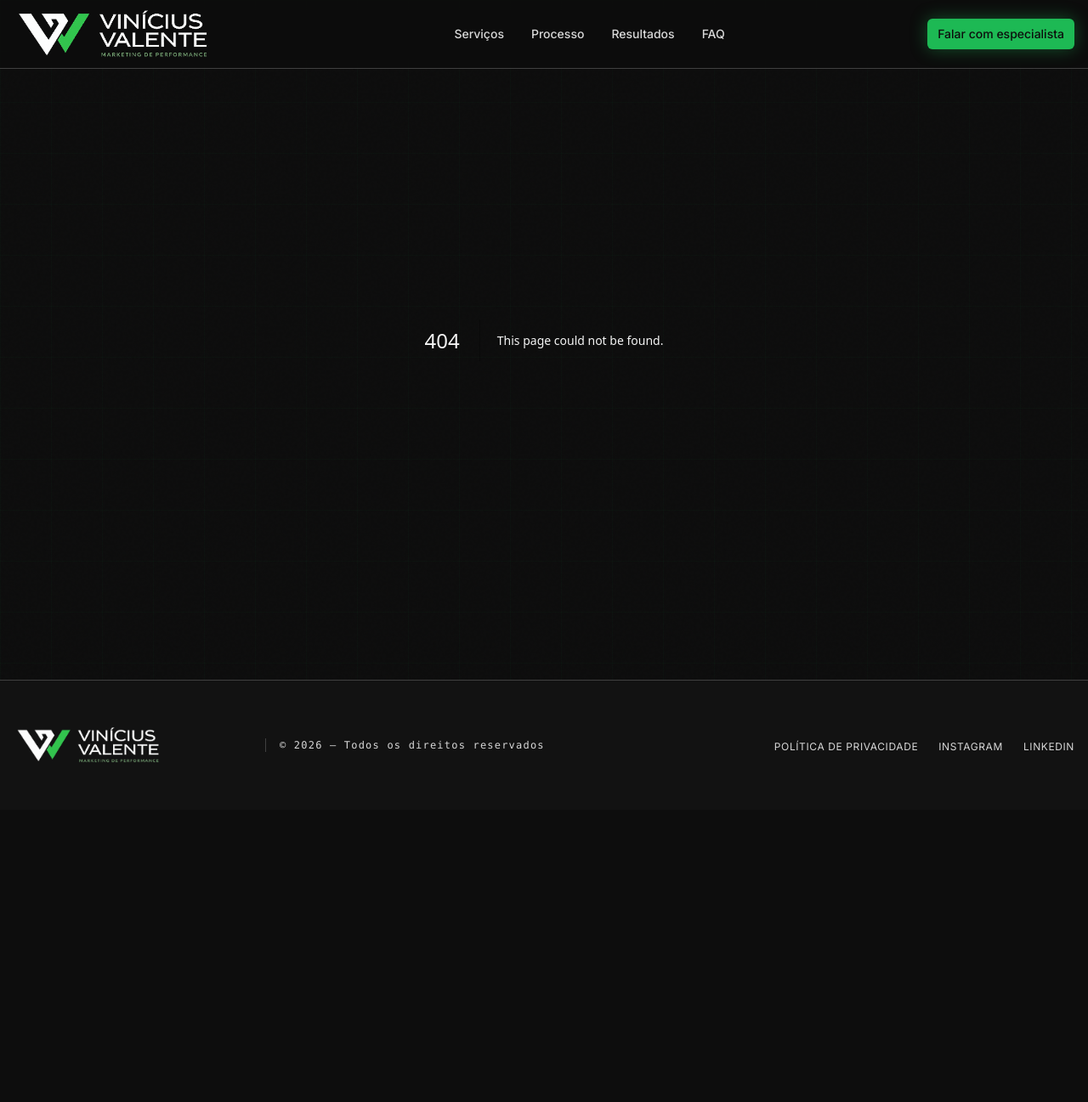
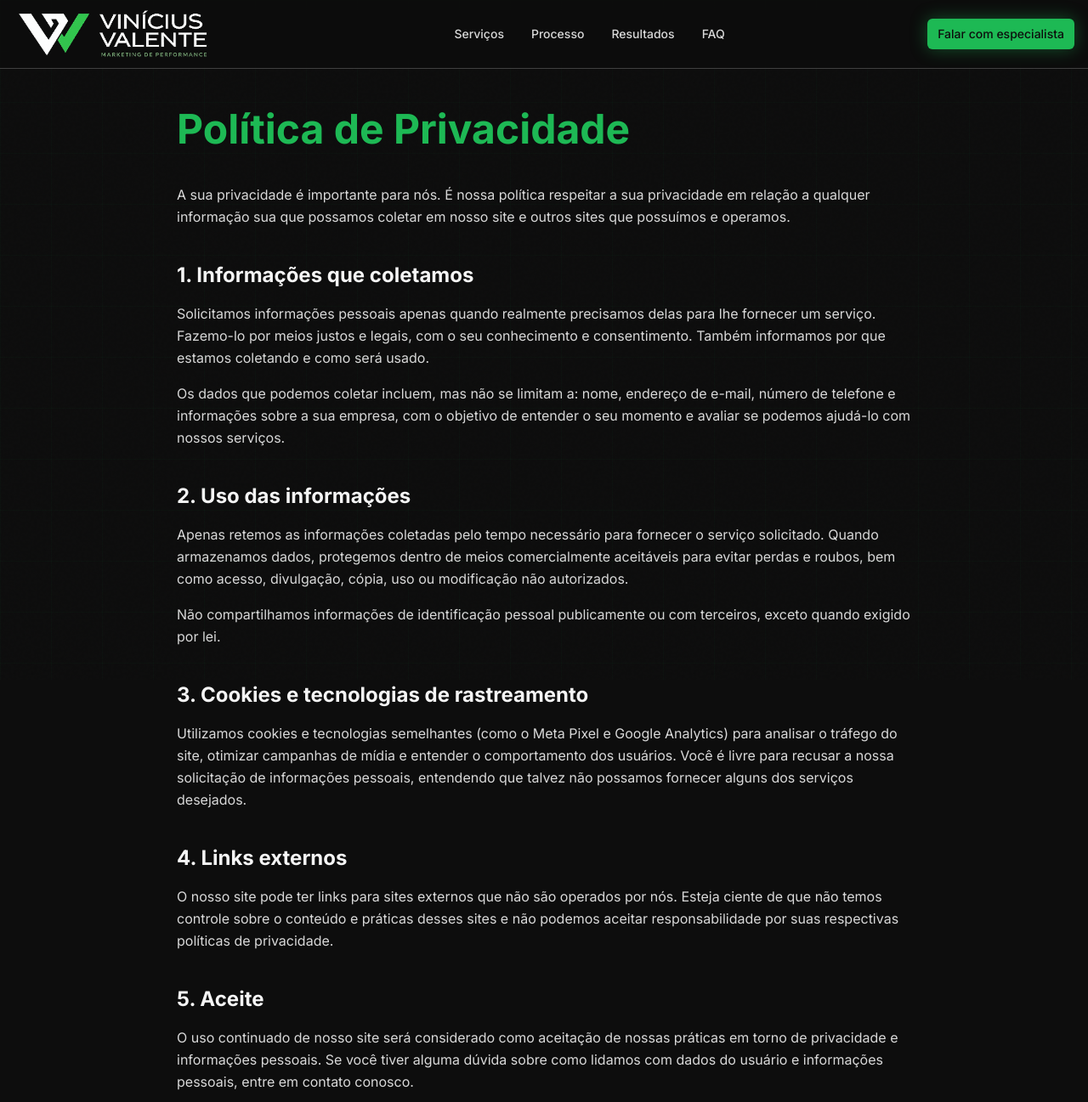
Before and after one commit to nuppidelivery/sitevinicius, a Next.js app: page /privacidade in a window 1280 px wide. Before the commit this address had no page. Shown: the top 1297 px of the page at 85% size. Before the commit the page ends 953 px from the top, so only its background shows below. Built offline with nearby package versions, Linux system fonts and the light colour scheme.

Commit message:
Add privacy policy page and update footer links

```diff
--- /dev/null
+++ b/app/privacidade/page.tsx
@@ -0,0 +1,60 @@
+export const metadata = {
+  title: 'Política de Privacidade | Vinícius Valente',
+  description: 'Nossa política de privacidade e termos de uso de dados.',
+};
+
+export default function Privacidade() {
+  return (
+    <main className="flex-1 flex flex-col w-full pt-32 pb-20 bg-background">
+      <div className="container mx-auto px-4 max-w-4xl">
+        <h1 className="text-3xl md:text-5xl font-bold mb-10 text-primary">Política de Privacidade</h1>
+
+        <div className="prose prose-invert max-w-none text-muted leading-relaxed">
+          <p className="mb-6">
+            A sua privacidade é importante para nós. É nossa política respeitar a sua privacidade em relação a qualquer informação sua que possamos coletar em nosso site e outros sites que possuímos e operamos.
+          </p>
+
+          <h2 className="text-2xl font-bold text-foreground mt-10 mb-4">1. Informações que coletamos</h2>
+          <p className="mb-4">
+            Solicitamos informações pessoais apenas quando realmente precisamos delas para lhe fornecer um serviço. Fazemo-lo por meios justos e legais, com o seu conhecimento e consentimento. Também informamos por que estamos coletando e como será usado.
+          </p>
+          <p className="mb-6">
+            Os dados que podemos coletar incluem, mas não se limitam a: nome, endereço de e-mail, número de telefone e informações sobre a sua empresa, com o objetivo de entender o seu momento e avaliar se podemos ajudá-lo com nossos serviços.
+          </p>
+
+          <h2 className="text-2xl font-bold text-foreground mt-10 mb-4">2. Uso das informações</h2>
+          <p className="mb-4">
+            Apenas retemos as informações coletadas pelo tempo necessário para fornecer o serviço solicitado. Quando armazenamos dados, protegemos dentro de meios comercialmente aceitáveis para evitar perdas e roubos, bem como acesso, divulgação, cópia, uso ou modificação não autorizados.
+          </p>
+          <p className="mb-6">
+            Não compartilhamos informações de identificação pessoal publicamente ou com terceiros, exceto quando exigido por lei.
+          </p>
+
+          <h2 className="text-2xl font-bold text-foreground mt-10 mb-4">3. Cookies e tecnologias de rastreamento</h2>
+          <p className="mb-6">
+            Utilizamos cookies e tecnologias semelhantes (como o Meta Pixel e Google Analytics) para analisar o tráfego do site, otimizar campanhas de mídia e entender o comportamento dos usuários. Você é livre para recusar a nossa solicitação de informações pessoais, entendendo que talvez não possamos fornecer alguns dos serviços desejados.
+          </p>
+
+          <h2 className="text-2xl font-bold text-foreground mt-10 mb-4">4. Links externos</h2>
+          <p className="mb-6">
+            O nosso site pode ter links para sites externos que não são operados por nós. Esteja ciente de que não temos controle sobre o conteúdo e práticas desses sites e não podemos aceitar responsabilidade por suas respectivas políticas de privacidade.
+          </p>
+
+          <h2 className="text-2xl font-bold text-foreground mt-10 mb-4">5. Aceite</h2>
+          <p className="mb-6">
+            O uso continuado de nosso site será considerado como aceitação de nossas práticas em torno de privacidade e informações pessoais. Se você tiver alguma dúvida sobre como lidamos com dados do usuário e informações pessoais, entre em contato conosco.
+          </p>
+
+          <h2 className="text-2xl font-bold text-foreground mt-10 mb-4">6. Contato</h2>
+          <p className="mb-6">
+            Para tirar dúvidas relacionadas a esta política de privacidade, por favor, entre em contato através do e-mail: <strong>contato@viniciusvalente.com.br</strong>
+          </p>
+
+          <p className="text-sm mt-16 opacity-70">
+            Esta política é efetiva a partir de Maio de 2024.
+          </p>
+        </div>
+      </div>
+    </main>
+  );
+}
--- a/components/layout/footer.tsx
+++ b/components/layout/footer.tsx
@@ -18,17 +18,17 @@
 
           <ul className="flex flex-wrap items-center justify-center gap-6 list-none">
             <li>
-              <Link href="#" className="text-xs text-muted hover:text-primary transition-colors tracking-[0.05em] uppercase">
+              <Link href="/privacidade" className="text-xs text-muted hover:text-primary transition-colors tracking-[0.05em] uppercase">
                 Política de privacidade
               </Link>
             </li>
             <li>
-              <Link href="#" className="text-xs text-muted hover:text-primary transition-colors tracking-[0.05em] uppercase">
+              <Link href="https://www.instagram.com/viniciusvalent_/" target="_blank" rel="noopener noreferrer" className="text-xs text-muted hover:text-primary transition-colors tracking-[0.05em] uppercase">
                 Instagram
               </Link>
             </li>
             <li>
-              <Link href="#" className="text-xs text-muted hover:text-primary transition-colors tracking-[0.05em] uppercase">
+              <Link href="https://www.linkedin.com/in/vin%C3%ADcius-valente-7098231a3/" target="_blank" rel="noopener noreferrer" className="text-xs text-muted hover:text-primary transition-colors tracking-[0.05em] uppercase">
                 LinkedIn
               </Link>
             </li>
```
